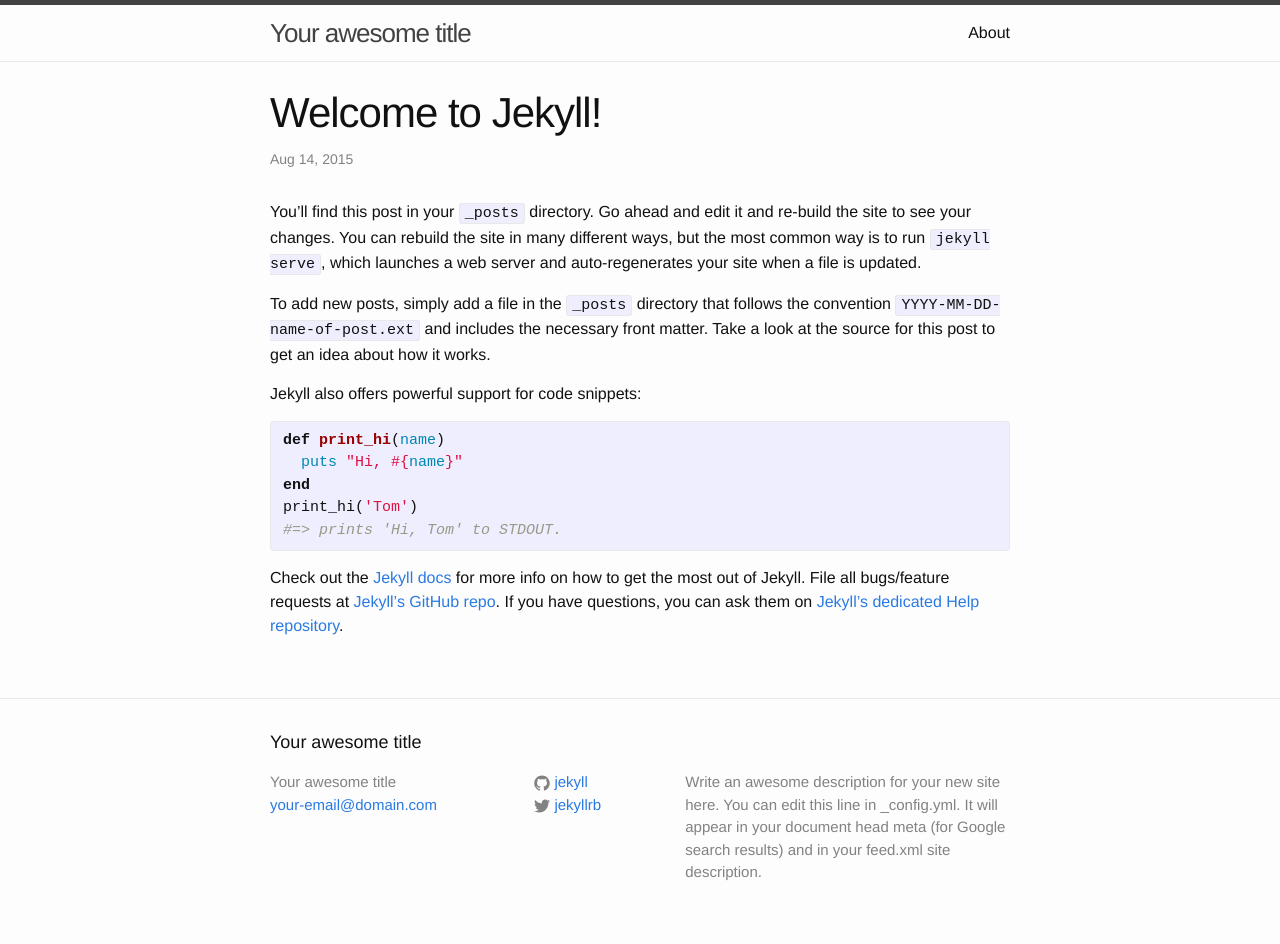
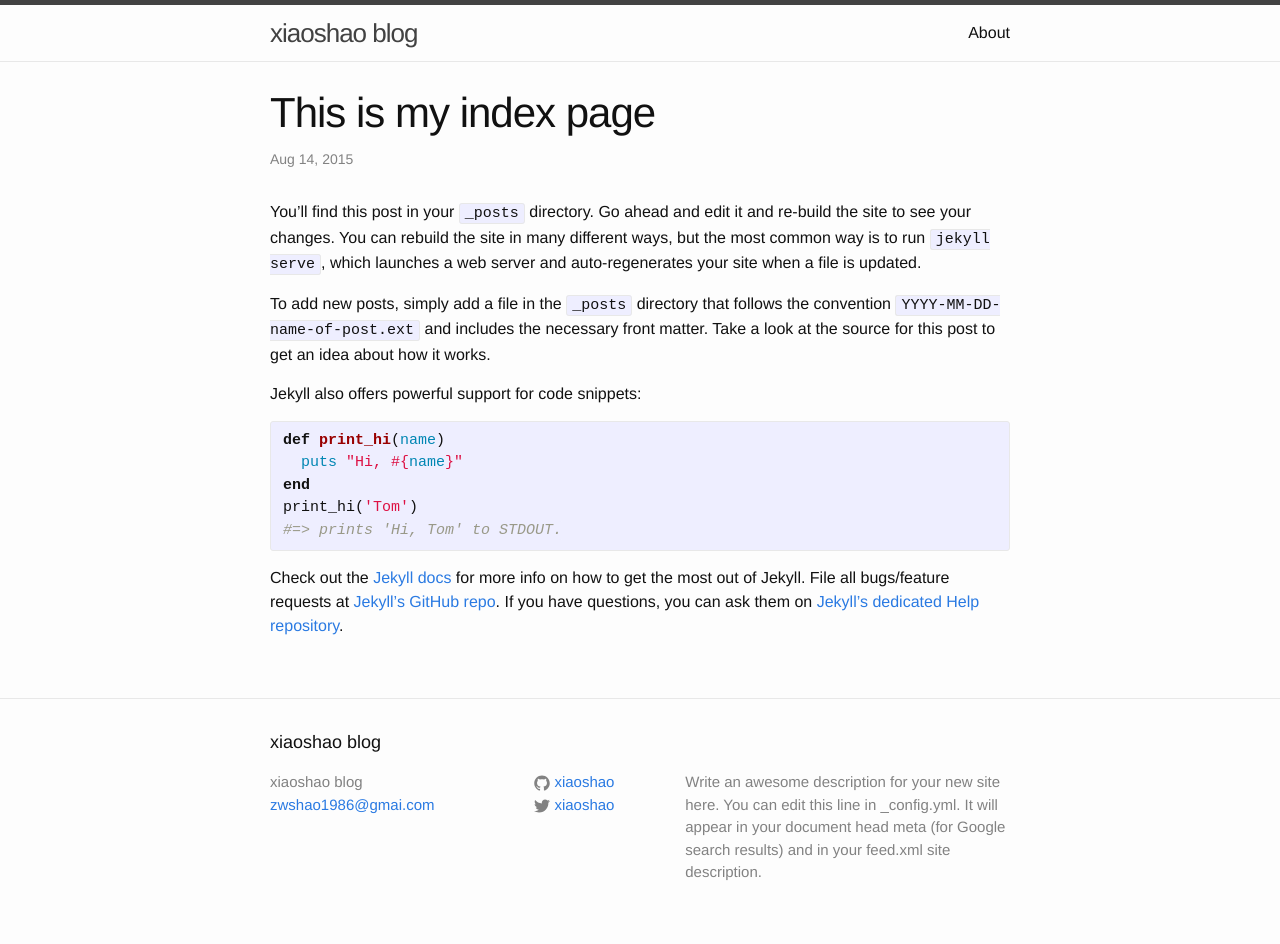
Before and after one commit to xiaoshao/record, a Jekyll site: the page built from _posts/2015-08-14-welcome-to-jekyll.markdown, in a window 1280 px wide. Built offline with Jekyll 4.4.1, drawn with Linux system fonts in a browser that asks for light colours.

```diff
--- a/_config.yml
+++ b/_config.yml
@@ -1,14 +1,14 @@
 # Site settings
-title: Your awesome title
-email: your-email@domain.com
+title: xiaoshao blog
+email: zwshao1986@gmai.com
 description: > # this means to ignore newlines until "baseurl:"
   Write an awesome description for your new site here. You can edit this
   line in _config.yml. It will appear in your document head meta (for
   Google search results) and in your feed.xml site description.
 baseurl: "" # the subpath of your site, e.g. /blog/
-url: "http://yourdomain.com" # the base hostname & protocol for your site
-twitter_username: jekyllrb
-github_username:  jekyll
+url: "http://xiaoshao.github.com" # the base hostname & protocol for your site
+twitter_username: xiaoshao
+github_username:  xiaoshao
 
 # Build settings
 markdown: kramdown
--- /dev/null
+++ b/_data/members.yml
@@ -0,0 +1 @@
+name: xiaoshao
--- a/_posts/2015-08-14-welcome-to-jekyll.markdown
+++ b/_posts/2015-08-14-welcome-to-jekyll.markdown
@@ -1,6 +1,6 @@
 ---
 layout: post
-title:  "Welcome to Jekyll!"
+title:  "This is my index page"
 date:   2015-08-14 15:54:42
 categories: jekyll update
 ---
```
Also changed, not shown: _posts/2015-08-14-A-beginner-guide-to-http-cache-headers.markdown (added, +11 -0 lines).
